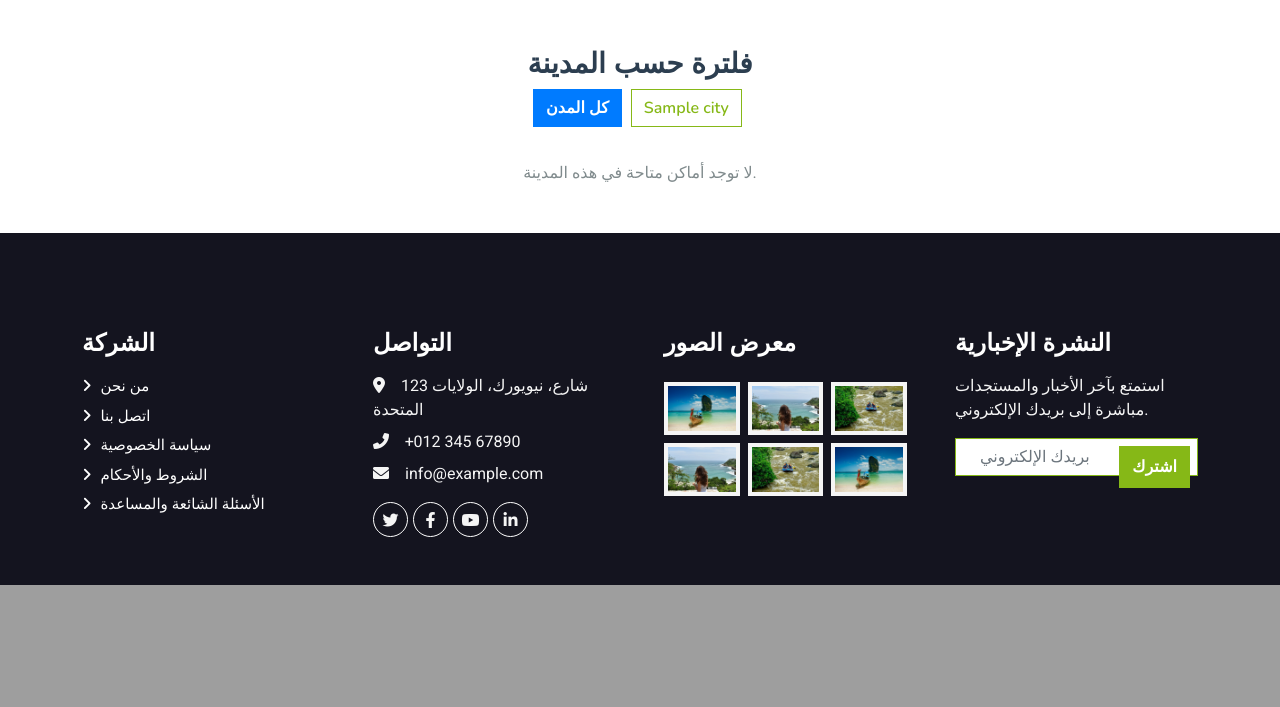
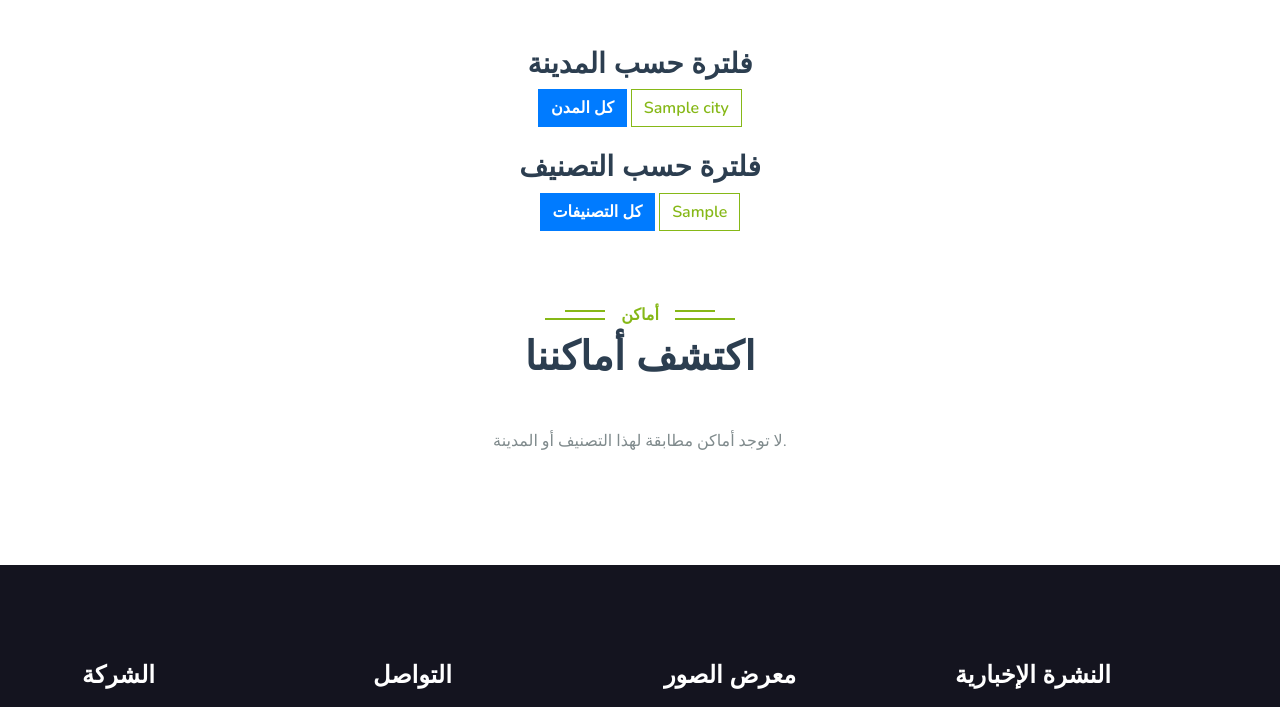
Before and after one commit to aymonyz/trips, a PHP site: page /trips/index.php?page=Discover in a window 1280 px wide. Shown: the part 537-1244 px from the top of the page. Before the commit the page ends 1122 px from the top, so only its background shows below. Run offline with PHP 8.4, Linux system fonts and the light colour scheme; tables that the repository leaves empty or names only in its code hold one stand-in row (values such as "Sample post"); some libraries are stand-ins or nearby versions.

Commit message:
حل التعارض

```diff
--- a/db.php
+++ b/db.php
@@ -1,6 +1,6 @@
 <?php
 $host = '127.0.0.1';
-$dbname ='guideme';
+$dbname ='guideme1';
 $user = 'root';
 $pass = '';
 
--- a/pages/Discover.php
+++ b/pages/Discover.php
@@ -1,35 +1,37 @@
 <?php
-// Include the database connection file
+// تضمين ملف الاتصال بقاعدة البيانات
 include 'db.php';
 
-// Initialize parameters
-$params = [];
-$cityImage = ""; // Variable to hold the city image path
-$places = []; // Initialize places array
-
-// Get the selected city ID if available
+// الحصول على التصنيف المحدد للتصفية إذا تم اختياره
+$selectedCategory = isset($_GET['category']) ? $_GET['category'] : '';
 $selectedCityId = isset($_GET['cityId']) ? (int)$_GET['cityId'] : null;
 
-// SQL query to fetch all cities for filter buttons
+// جلب قائمة التصنيفات المتاحة من قاعدة البيانات
+$categoriesQuery = $pdo->query("SELECT DISTINCT category FROM place ORDER BY category ASC");
+$categories = $categoriesQuery->fetchAll(PDO::FETCH_ASSOC);
+
+// جلب قائمة المدن المتاحة من قاعدة البيانات
 $citiesQuery = $pdo->query("SELECT CityId, Name FROM Cities ORDER BY Name ASC");
 $cities = $citiesQuery->fetchAll(PDO::FETCH_ASSOC);
 
-// SQL query to fetch places based on selected city
+// بناء استعلام لجلب الأماكن مع شروط المدينة والتصنيف
+$sql = "SELECT p.placeId, p.name, p.description, p.ImageURL AS placeImage, c.Name AS cityName
+        FROM place p
+        LEFT JOIN Cities c ON p.CityId = c.CityId
+        WHERE p.Approve = 1";
+
+// إضافة شروط التصفية بناءً على المدينة والتصنيف إذا تم تحديدهما
+$params = [];
 if ($selectedCityId) {
-    $sql = "SELECT p.placeId, p.name, p.description, p.ImageURL AS placeImage, c.Name AS cityName, c.ImageURL AS CityImage
-            FROM Place p
-            LEFT JOIN Cities c ON p.CityId = c.CityId
-            WHERE c.CityId = :cityId
-            AND (p.PlaceId NOT IN (SELECT s.placeId FROM suggestedplaces s) AND p.Approve = 1)";
+    $sql .= " AND c.CityId = :cityId";
     $params[':cityId'] = $selectedCityId;
-} else {
-    $sql = "SELECT p.placeId, p.name, p.description, p.ImageURL AS placeImage, c.Name AS cityName, c.ImageURL AS CityImage
-            FROM Place p
-            LEFT JOIN Cities c ON p.CityId = c.CityId
-            WHERE p.PlaceId NOT IN (SELECT s.placeId FROM suggestedplaces s)
-            AND p.Approve = 1";
+}
+if ($selectedCategory) {
+    $sql .= " AND p.category = :category";
+    $params[':category'] = $selectedCategory;
 }
 
+$sql .= " ORDER BY p.category ASC";
 $stmt = $pdo->prepare($sql);
 $stmt->execute($params);
 $places = $stmt->fetchAll(PDO::FETCH_ASSOC);
@@ -41,67 +43,70 @@ $places = $stmt->fetchAll(PDO::FETCH_ASSOC);
     <meta charset="UTF-8">
     <title>اكتشف أماكننا</title>
     <link rel="stylesheet" href="https://stackpath.bootstrapcdn.com/bootstrap/4.5.2/css/bootstrap.min.css">
-    <link href="css/bootstrap.min.css" rel="stylesheet">
-
-<!-- Template Stylesheet -->
+    <link rel="stylesheet" href="css/bootstrap.min.css">
     <link href="css/style.css" rel="stylesheet">
-
-    <style>
-        .filter-buttons .btn {
-            margin: 0 5px 10px 0;
-        }
-    </style>
 </head>
 <body>
 
-<!-- Display City Filter Buttons -->
+<!-- أزرار تصفية المدن -->
 <div class="container my-4">
     <h3 class="text-center">فلترة حسب المدينة</h3>
     <div class="filter-buttons text-center">
-        <a href="?page=Discover" class="btn btn-outline-primary <?php echo is_null($selectedCityId) ? 'active' : ''; ?>">كل المدن</a>
+        <a href="?page=Discover" class="btn btn-outline-primary <?= is_null($selectedCityId) ? 'active' : ''; ?>">كل المدن</a>
         <?php foreach ($cities as $city): ?>
-            <a href="?page=Discover&cityId=<?php echo $city['CityId']; ?>" class="btn btn-outline-primary <?php echo ($selectedCityId == $city['CityId']) ? 'active' : ''; ?>">
-                <?php echo htmlspecialchars($city['Name']); ?>
+            <a href="?page=Discover&cityId=<?= $city['CityId']; ?>&category=<?= urlencode($selectedCategory); ?>"
+               class="btn btn-outline-primary <?= ($selectedCityId == $city['CityId']) ? 'active' : ''; ?>">
+                <?= htmlspecialchars($city['Name']); ?>
             </a>
         <?php endforeach; ?>
     </div>
 </div>
 
-<!-- Display City Image and Places -->
-<?php if (!empty($places)): ?>
+<!-- أزرار تصفية التصنيفات -->
+<div class="container my-4">
+    <h3 class="text-center">فلترة حسب التصنيف</h3>
+    <div class="filter-buttons text-center">
+        <a href="?page=Discover&cityId=<?= $selectedCityId; ?>"
+           class="btn btn-outline-primary <?= $selectedCategory === '' ? 'active' : ''; ?>">كل التصنيفات</a>
+        <?php foreach ($categories as $category): ?>
+            <a href="?page=Discover&cityId=<?= $selectedCityId; ?>&category=<?= urlencode($category['category']); ?>"
+               class="btn btn-outline-primary <?= ($selectedCategory === $category['category']) ? 'active' : ''; ?>">
+                <?= htmlspecialchars($category['category']); ?>
+            </a>
+        <?php endforeach; ?>
+    </div>
+</div>
+
+<!-- عرض الأماكن بناءً على المدينة والتصنيف المحددين -->
 <div class="container-xxl py-5">
     <div class="container">
-            <div class="text-center wow fadeInUp" data-wow-delay="0.1s">
-                <h6 class="section-title bg-white text-center text-primary px-3">اماكن</h6>
-                <h1 class="mb-5"><?php echo isset($places[0]['cityName']) ? 'اكتشف أماكن في ' . htmlspecialchars($places[0]['cityName']) : 'اكتشف أماكننا'; ?></h1>
+        <div class="text-center">
+            <h6 class="section-title bg-white text-center text-primary px-3">أماكن</h6>
+            <h1 class="mb-5">اكتشف أماكننا</h1>
         </div>
         <div class="row g-4 justify-content-center">
+            <?php if (empty($places)): ?>
+                <p class="text-center">لا توجد أماكن مطابقة لهذا التصنيف أو المدينة.</p>
+            <?php else: ?>
                 <?php foreach ($places as $place): ?>
-                    <div class="col-lg-4 col-md-6 wow fadeInUp" data-wow-delay="0.1s">
+                    <div class="col-lg-4 col-md-6">
                         <div class="package-item">
-                            <a href="/trips/pages/placeDetails.php?placeId=<?php echo htmlspecialchars($place['placeId']); ?>" style="text-decoration: none; color: inherit;">
+                            <a href="/trips/pages/placeDetails.php?placeId=<?= htmlspecialchars($place['placeId']); ?>" style="text-decoration: none; color: inherit;">
                                 <div class="overflow-hidden">
-                                    <img class="img-fluid" style="width: 100%;" src="/trips/<?php echo htmlspecialchars($place['placeImage']); ?>" alt="Place Image">
-                                </div>
-                                <div class="d-flex border-bottom">
-                                    <small class="flex-fill text-center border-end py-2">
-                                        <i class="fa fa-map-marker-alt text-primary me-2"></i><?php echo htmlspecialchars($place['cityName']); ?>
-                                    </small>
+                                    <img class="img-fluid" style="width: 100%;" src="/trips/<?= htmlspecialchars($place['placeImage']); ?>" alt="Place Image">
                                 </div>
                                 <div class="text-center p-4">
-                                    <h3 class="mb-0"><?php echo htmlspecialchars($place['name']); ?></h3>
-                                    <p><?php echo htmlspecialchars($place['description']); ?></p>
+                                    <h3 class="mb-0"><?= htmlspecialchars($place['name']); ?></h3>
+                                    <p><?= htmlspecialchars($place['description']); ?></p>
                                 </div>
                             </a>
                         </div>
                     </div>
                 <?php endforeach; ?>
+            <?php endif; ?>
         </div>
     </div>
 </div>
-<?php else: ?>
-    <p class="text-center">لا توجد أماكن متاحة في هذه المدينة.</p>
-<?php endif; ?>
 
 <script src="https://code.jquery.com/jquery-3.5.1.min.js"></script>
 <script src="https://stackpath.bootstrapcdn.com/bootstrap/4.5.2/js/bootstrap.bundle.min.js"></script>
@@ -109,6 +114,6 @@ $places = $stmt->fetchAll(PDO::FETCH_ASSOC);
 </html>
 
 <?php
-// Close the database connection
+// إغلاق الاتصال بقاعدة البيانات
 $pdo = null;
 ?>
```
Lines whose indentation alone changed are shown as unchanged.
